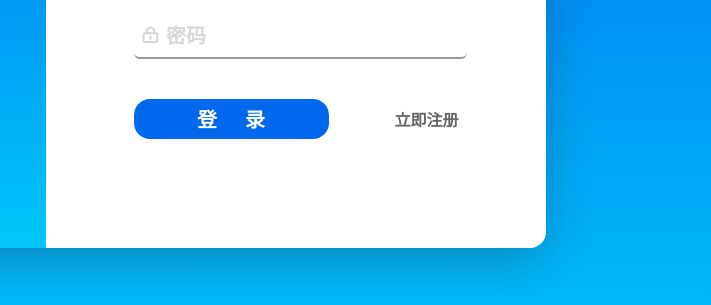
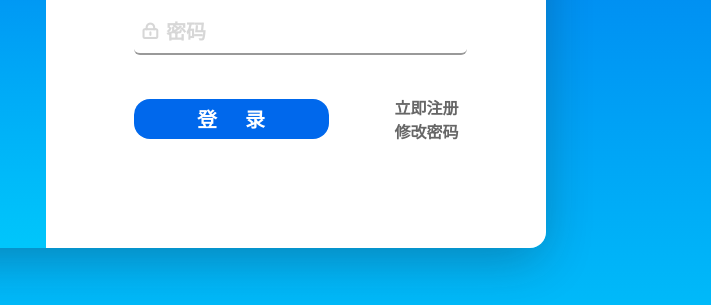
Before and after one commit to zhcxk1998/SSM-Framework-Demo, a plain HTML site: page src/client/login.html in a window 1280 px wide. Shown: the part 402-707 px from the top of the page, 569-1280 px from the left. Drawn offline with Linux system fonts and the light colour scheme.

Commit message:
feat: 新增修改密码入口.

```diff
--- a/src/client/css/login.css
+++ b/src/client/css/login.css
@@ -144,7 +144,20 @@ body,html{
   outline: none;
 }
 
+.action-wrap{
+  display: flex;
+  flex-direction: column;
+  justify-content: space-between;
+  align-items: center;
+}
+
 .register-link {
+  text-decoration: none;
+  color: #666;
+  font-weight: bold;
+}
+
+.modify-link {
   text-decoration: none;
   color: #666;
   font-weight: bold;
--- a/src/client/login.html
+++ b/src/client/login.html
@@ -27,15 +27,20 @@
           </div>
           <div class="login-input-wrap">
             <i class="icon iconfont icon-mima"></i>
-            <input id="password" class="login-input" placeholder="密码" />
+            <input id="password" class="login-input" placeholder="密码" type="password"/>
           </div>
           <div class="login-submit">
             <button class="login-button" onclick="submit()">
               登&nbsp;&nbsp;&nbsp;&nbsp;&nbsp;录
             </button>
-            <a href="./register.html" class="register-link">
-              立即注册
-            </a>
+            <div class="action-wrap">
+              <a href="./register.html" class="register-link">
+                立即注册
+              </a>
+              <a href="./modify.html" class="modify-link">
+                修改密码
+              </a>
+            </div>
           </div>
         </div>
       </div>
```
